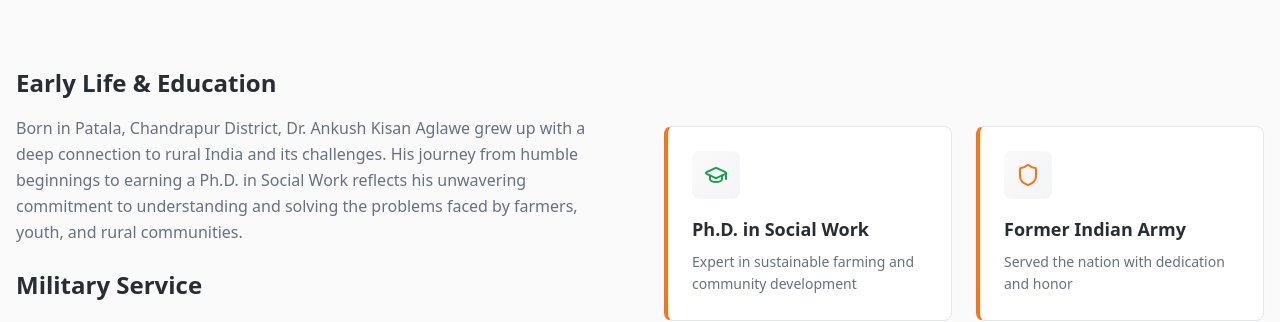
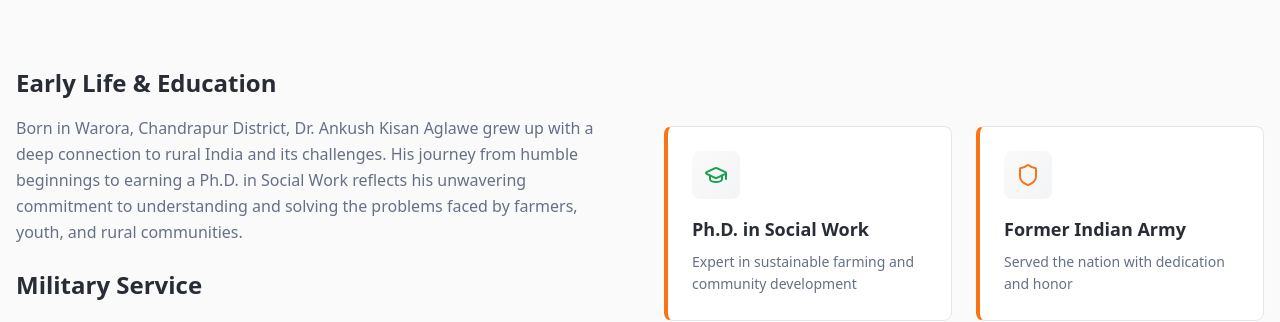
Before and after one commit to tejuaglawe2005/ankushaglawe-78, a React (Vite) app: page / in a window 1280 px wide. Shown: the part 1047-1369 px from the top of the page. Built offline with nearby package versions, Linux system fonts and the light colour scheme; the HTML template or start-up script is replaced by a standard one.

Commit message:
Fix: Update location in About section

```diff
--- a/src/components/AboutSection.tsx
+++ b/src/components/AboutSection.tsx
@@ -48,7 +48,7 @@ export default function AboutSection() {
             <div className="space-y-4">
               <h3 className="text-2xl font-bold text-foreground">Early Life & Education</h3>
               <p className="text-muted-foreground leading-relaxed">
-                Born in Patala, Chandrapur District, Dr. Ankush Kisan Aglawe grew up with a deep connection to
+                Born in Warora, Chandrapur District, Dr. Ankush Kisan Aglawe grew up with a deep connection to
                 rural India and its challenges. His journey from humble beginnings to earning a Ph.D. in
                 Social Work reflects his unwavering commitment to understanding and solving
                 the problems faced by farmers, youth, and rural communities.
--- a/src/components/ContactSection.tsx
+++ b/src/components/ContactSection.tsx
@@ -60,7 +60,7 @@ export default function ContactSection() {
     {
       icon: MapPin,
       title: "Location",
-      info: "Patala, Maharashtra",
+      info: "Warora, Maharashtra",
       description: "Visit us at our office",
       href: "#",
       gradient: "bg-gradient-trust"
```
